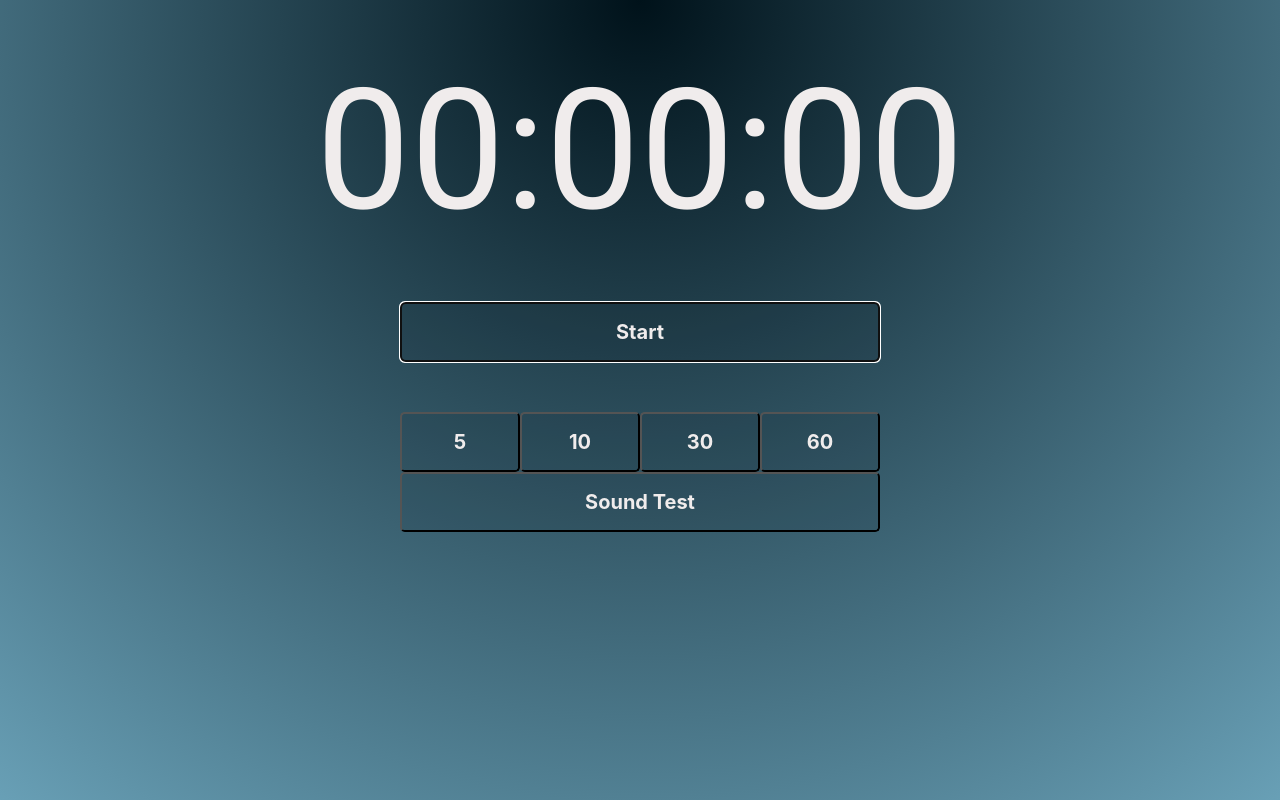
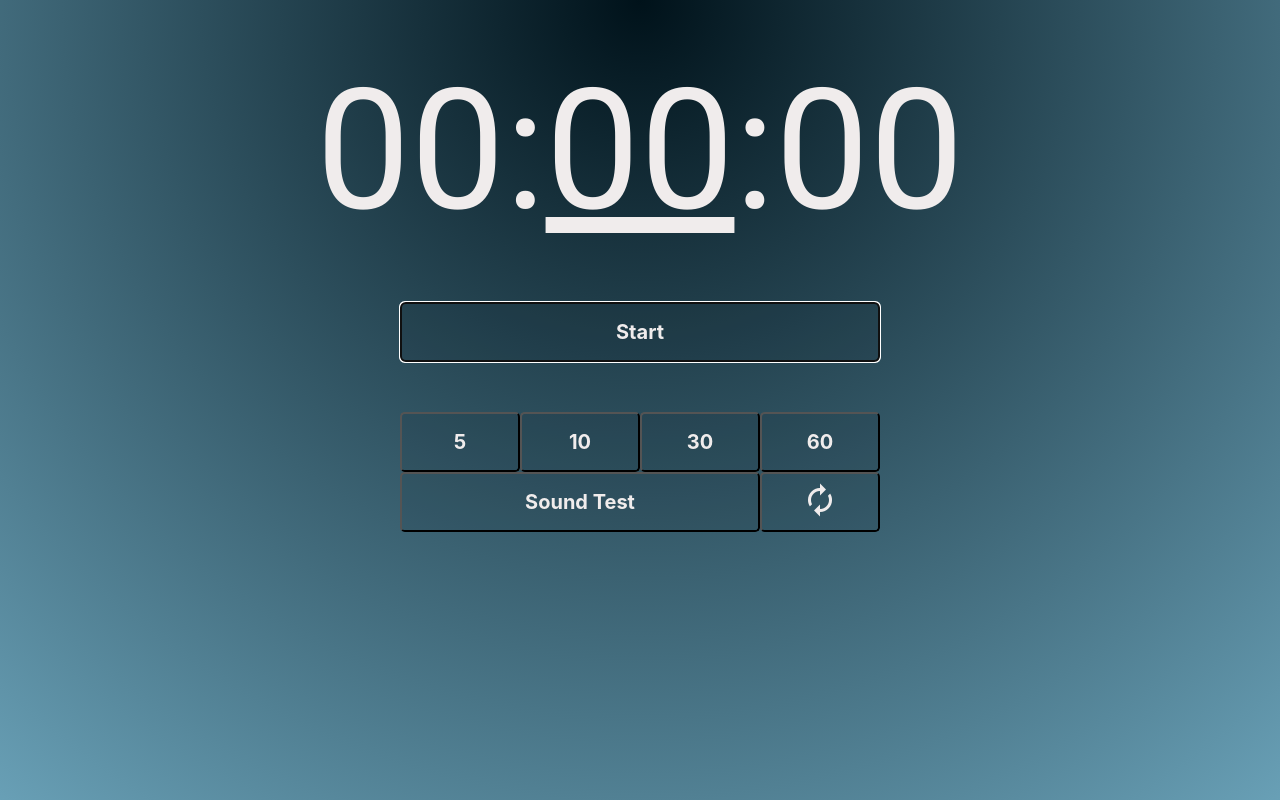
Before and after one commit to toanpn190/essential-timer, a plain HTML site: page index.html in a window 1280 px wide. Both pictures are taken after a click on the button "Start". Drawn offline with nearby package versions, Linux system fonts and the light colour scheme.

Commit message:
Add reset button & add underscore in display timer

```diff
--- a/index.html
+++ b/index.html
@@ -16,7 +16,7 @@
 <body>
   <main class="container-fluid">
     <div class="row justify-content-center">
-      <h1 id="timer">00:00:00</h1>
+      <h1 id="timer">00:<u>00</u>:00</h1>
     </div>
 
     <div class="row justify-content-center">
@@ -33,8 +33,11 @@
     </div>
 
     <div class="row justify-content-center">
-        <button id="sound-test" type="button" class="col-10 btn-lg">
+        <button id="sound-test" type="button" class="col-9 btn-lg">
           Sound Test
+        </button>
+        <button id="reset" type="button" class="col-3 btn-lg">
+          <i class="material-icons">autorenew</i>
         </button>
       </div>
     </div>
--- a/main.js
+++ b/main.js
@@ -14,9 +14,10 @@ function changeDisplayTime() {
   let minutes = Math.floor((totalCountdown - 3600 * hours) / 60);
   let seconds = Math.floor(totalCountdown - 3600 * hours - 60 * minutes);
 
-  document.getElementById("timer").innerHTML = hours.toString(10).padStart(2, "0") + ":"
-                                             + minutes.toString(10).padStart(2, "0") + ":"
-                                             + seconds.toString(10).padStart(2, "0");
+  document.getElementById("timer").innerHTML =
+    hours.toString(10).padStart(2, "0") + ":"
+    + "<u>"+ minutes.toString(10).padStart(2, "0") + "</u>" + ":"
+    + seconds.toString(10).padStart(2, "0");
 }
 
 
@@ -44,8 +45,7 @@ document.addEventListener("DOMContentLoaded", function() {
       startButton.innerHTML = "Stop";
     } else {
       timer = States.OFF;
-      totalCountdown = 0;
-      changeDisplayTime(); // Change display time back to 0
+      resetTimer();
       startButton.innerHTML = "Start";
       audio.pause();
     }
@@ -66,6 +66,14 @@ document.addEventListener("DOMContentLoaded", function() {
     }
   }
 
+  // Reset time when click on reset button
+  let resetButton = document.getElementById("reset");
+  resetButton.onclick = () => {
+    if (timer === States.OFF) {
+      resetTimer();
+    }
+  }
+
   // Modify time displayed when click on add time buttons
   let buttons = document.querySelectorAll(".button-add-time");
   for (let i = 0; i < buttons.length; i++) {
@@ -77,3 +85,11 @@ document.addEventListener("DOMContentLoaded", function() {
     };
   }
 });
+
+
+// Utilities functions
+
+function resetTimer() {
+  totalCountdown = 0;
+  changeDisplayTime();
+}
--- a/style.css
+++ b/style.css
@@ -16,20 +16,23 @@ h1#timer {
 #timer-start {
   margin-bottom: 50px;
   max-width: 480px;
-  min-height: 60px;
+  height: 60px;
 }
 
 #sound-test {
   margin-bottom: 50px;
-  max-width: 480px;
-  min-height: 60px;
+  max-width: 360px;
+  height: 60px;
+}
 
-  display: inline-block;
+#reset {
+  max-width: 120px;
+  height:60px;
 }
 
 .button-add-time {
   max-width: 120px;
-  min-height: 60px;
+  height: 60px;
 }
 
 button {
```
